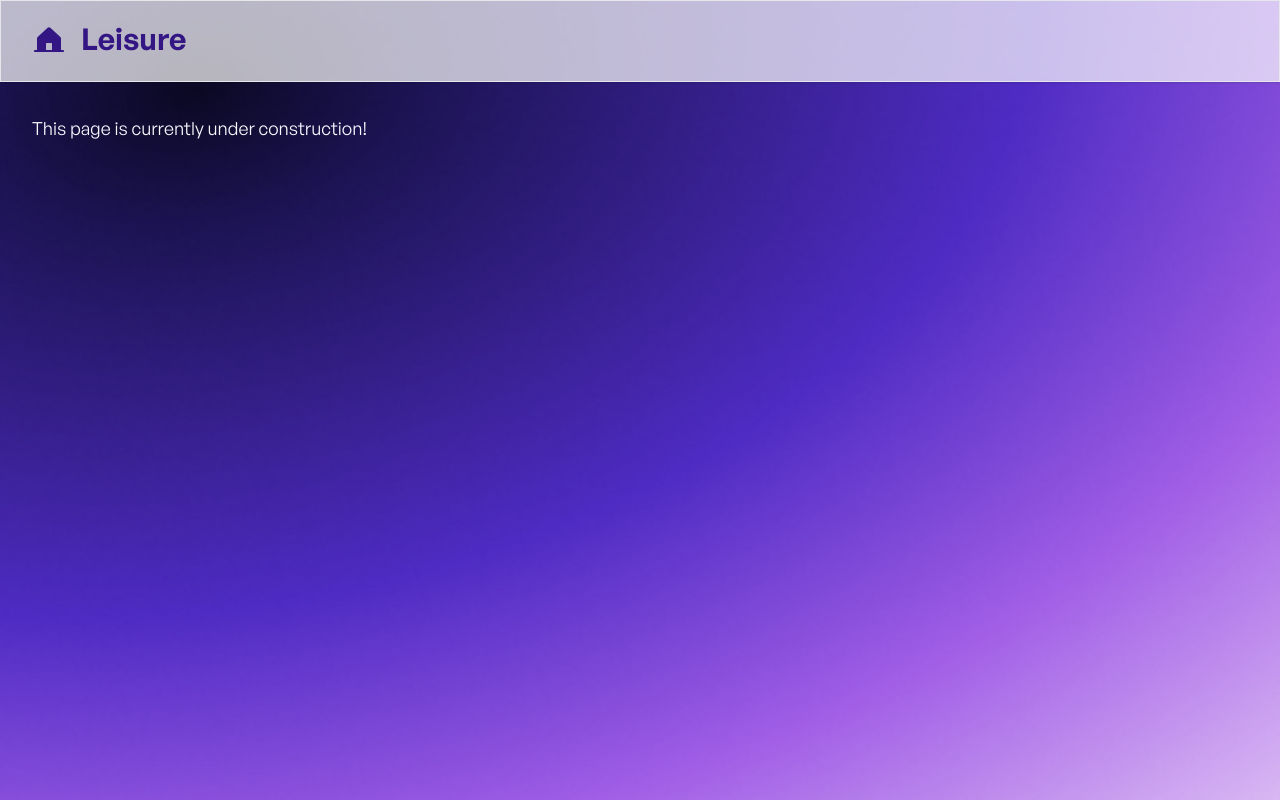
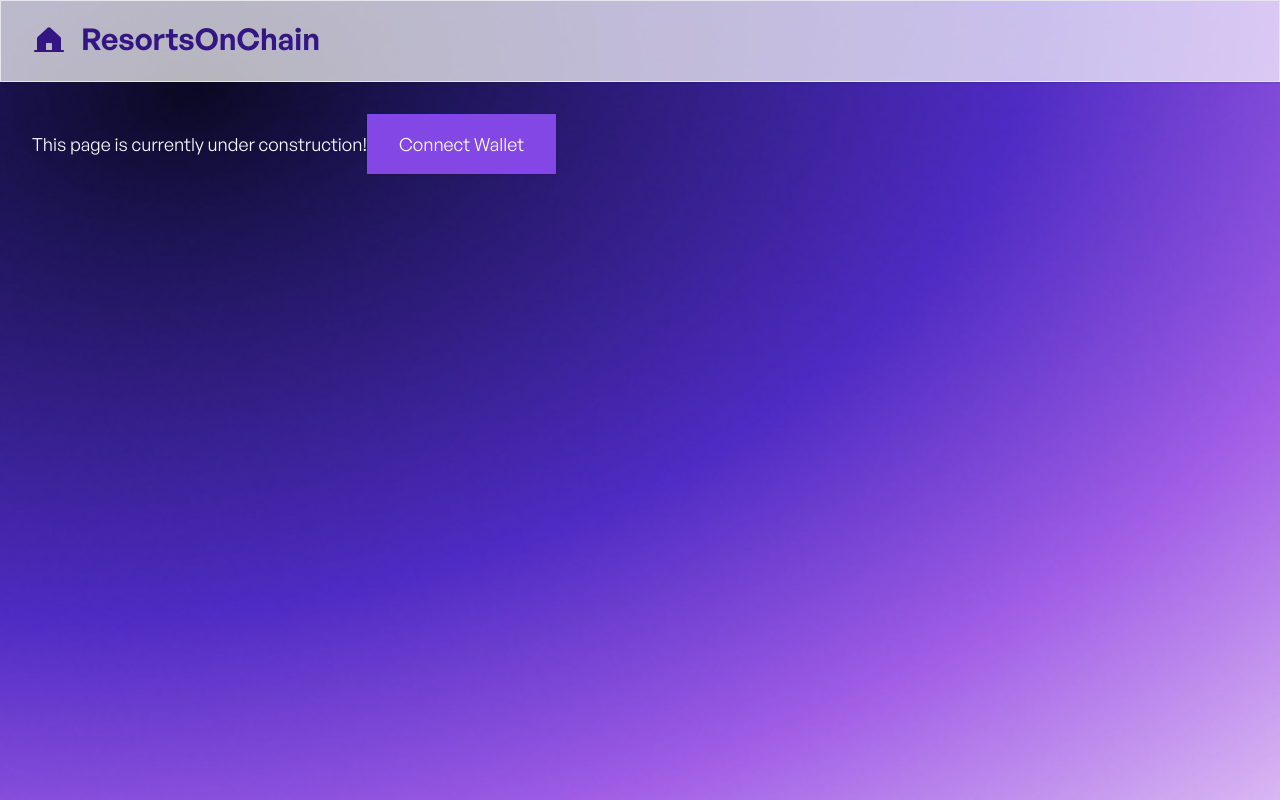
Before and after one commit to mejia-b/leisure, a React (Create React App) app: page / in a window 1280 px wide. Built offline with nearby package versions, Linux system fonts and the light colour scheme.

Commit message:
Added connect wallet button

```diff
--- a/src/App.js
+++ b/src/App.js
@@ -1,18 +1,21 @@
 function App() {
 	return (
 		<div className="bg-cover bg-center w-full h-screen bg-[url('./assets/images/background.png')]">
-      <div className="flex bg-white bg-opacity-70 shadow border py-5 px-8">
-        <svg className="text-[#331684] fill-current w-10 h-10 pt-[3px]">
-          <path d="M30 25.9999H28V14.4374C28.0007 14.1586 27.942 13.8828 27.8277 13.6285C27.7135 13.3742 27.5464 13.1471 27.3375 12.9624L17.3375 3.8749C16.9709 3.53847 16.4914 3.35181 15.9937 3.35181C15.4961 3.35181 15.0166 3.53847 14.65 3.8749L4.65 12.9624C4.44526 13.1497 4.28173 13.3776 4.16983 13.6315C4.05792 13.8855 4.00009 14.1599 4 14.4374V25.9999H2C1.73478 25.9999 1.48043 26.1053 1.29289 26.2928C1.10536 26.4803 1 26.7347 1 26.9999C1 27.2651 1.10536 27.5195 1.29289 27.707C1.48043 27.8945 1.73478 27.9999 2 27.9999H30C30.2652 27.9999 30.5196 27.8945 30.7071 27.707C30.8946 27.5195 31 27.2651 31 26.9999C31 26.7347 30.8946 26.4803 30.7071 26.2928C30.5196 26.1053 30.2652 25.9999 30 25.9999ZM19 25.9999H13V19.9999C13 19.7347 13.1054 19.4803 13.2929 19.2928C13.4804 19.1053 13.7348 18.9999 14 18.9999H18C18.2652 18.9999 18.5196 19.1053 18.7071 19.2928C18.8946 19.4803 19 19.7347 19 19.9999V25.9999Z"/>
+			<div className='flex bg-white bg-opacity-70 shadow border py-5 px-8'>
+				<svg className='text-[#331684] fill-current w-10 h-10 pt-[3px]'>
+					<path d='M30 25.9999H28V14.4374C28.0007 14.1586 27.942 13.8828 27.8277 13.6285C27.7135 13.3742 27.5464 13.1471 27.3375 12.9624L17.3375 3.8749C16.9709 3.53847 16.4914 3.35181 15.9937 3.35181C15.4961 3.35181 15.0166 3.53847 14.65 3.8749L4.65 12.9624C4.44526 13.1497 4.28173 13.3776 4.16983 13.6315C4.05792 13.8855 4.00009 14.1599 4 14.4374V25.9999H2C1.73478 25.9999 1.48043 26.1053 1.29289 26.2928C1.10536 26.4803 1 26.7347 1 26.9999C1 27.2651 1.10536 27.5195 1.29289 27.707C1.48043 27.8945 1.73478 27.9999 2 27.9999H30C30.2652 27.9999 30.5196 27.8945 30.7071 27.707C30.8946 27.5195 31 27.2651 31 26.9999C31 26.7347 30.8946 26.4803 30.7071 26.2928C30.5196 26.1053 30.2652 25.9999 30 25.9999ZM19 25.9999H13V19.9999C13 19.7347 13.1054 19.4803 13.2929 19.2928C13.4804 19.1053 13.7348 18.9999 14 18.9999H18C18.2652 18.9999 18.5196 19.1053 18.7071 19.2928C18.8946 19.4803 19 19.7347 19 19.9999V25.9999Z' />
 				</svg>
 				<p className="ml-2 text-3xl text-[#331684] font-['GeneralSans-Semibold']">
-          Leisure
+					ResortsOnChain
 				</p>
 			</div>
 
-      <div className="p-8">
-        <p className="text-[#F9F8FF] text-lg">
+			<div className='p-8'>
+				<p className='text-[#F9F8FF] text-lg'>
 					This page is currently under construction!
+					<button class='bg-[#8247e5] hover:bg-[#4A23A4] text-white font-regular py-4 px-8 shadow'>
+						Connect Wallet
+					</button>
 				</p>
 			</div>
 		</div>
```
Lines whose indentation alone changed are shown as unchanged.
